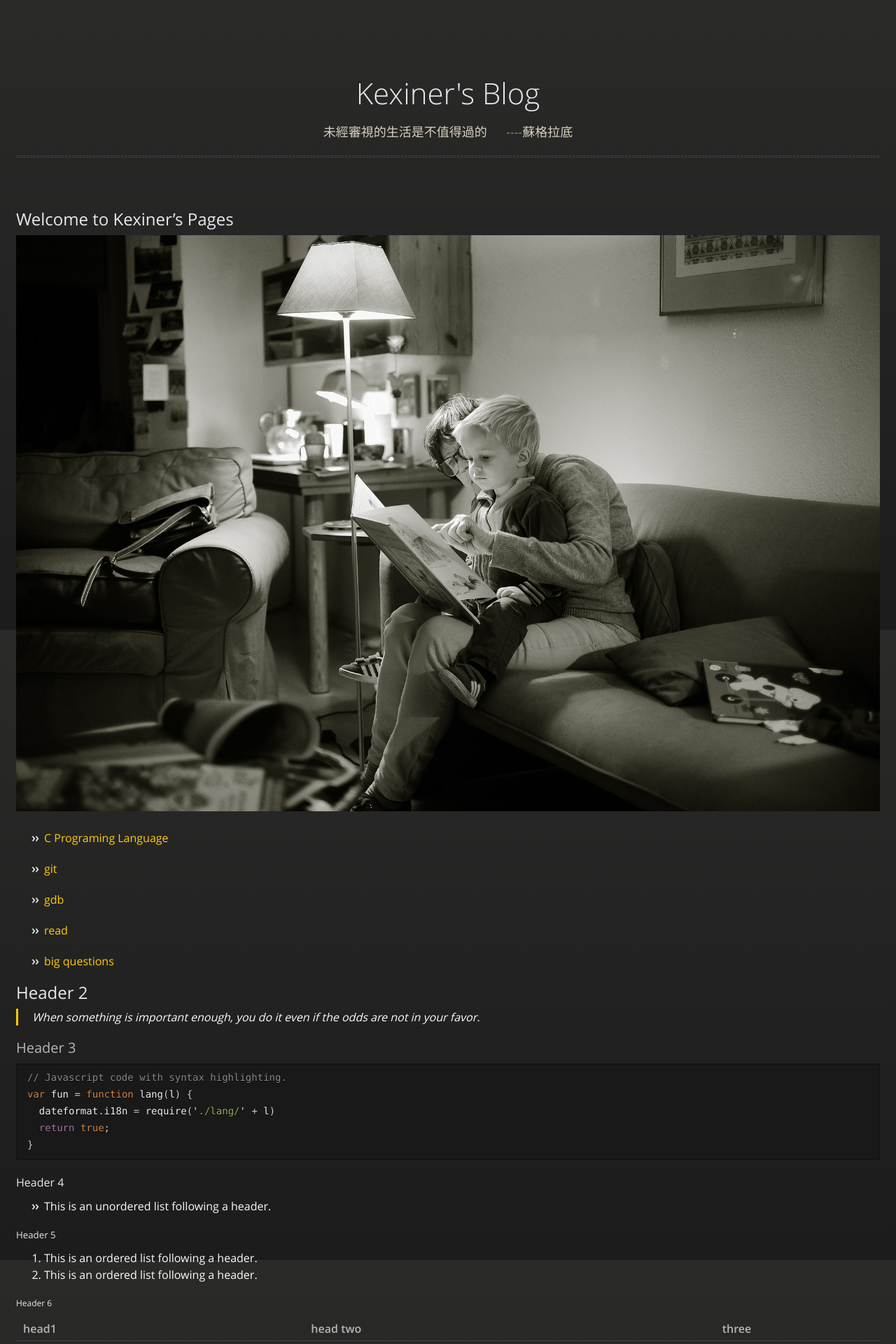
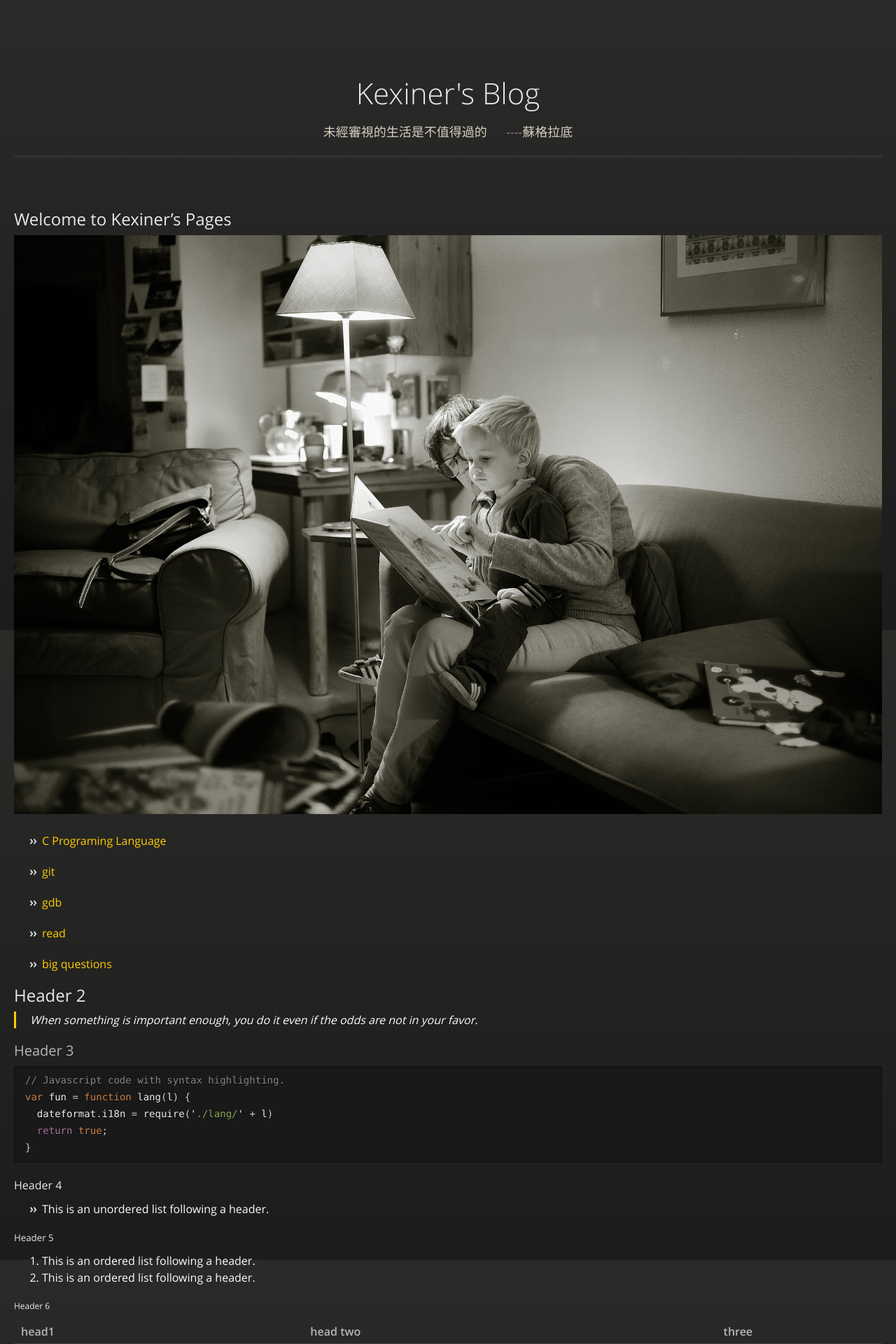
Before and after one commit to kexinerchen/kexinerchen.github.io, a Jekyll site: the page built from index.md, in a window 1280 px wide. Shown: the top 1920 px of the page at 70% size. Built offline with Jekyll 4.4.1, drawn with Linux system fonts in a browser that asks for light colours; our own code applies the rules of GitHub Pages for plain Markdown files.

Commit message:
Update jekyll-theme-midnight.scss

```diff
--- a/_sass/jekyll-theme-midnight.scss
+++ b/_sass/jekyll-theme-midnight.scss
@@ -226,7 +226,7 @@ dt {
 
 section {
   max-width:1250px;
-  padding: 30px 3px 50px 3px;
+  padding: 30px 0px 50px 0px;
   margin: 20px 0;
   margin-top: 70px;
 
```
